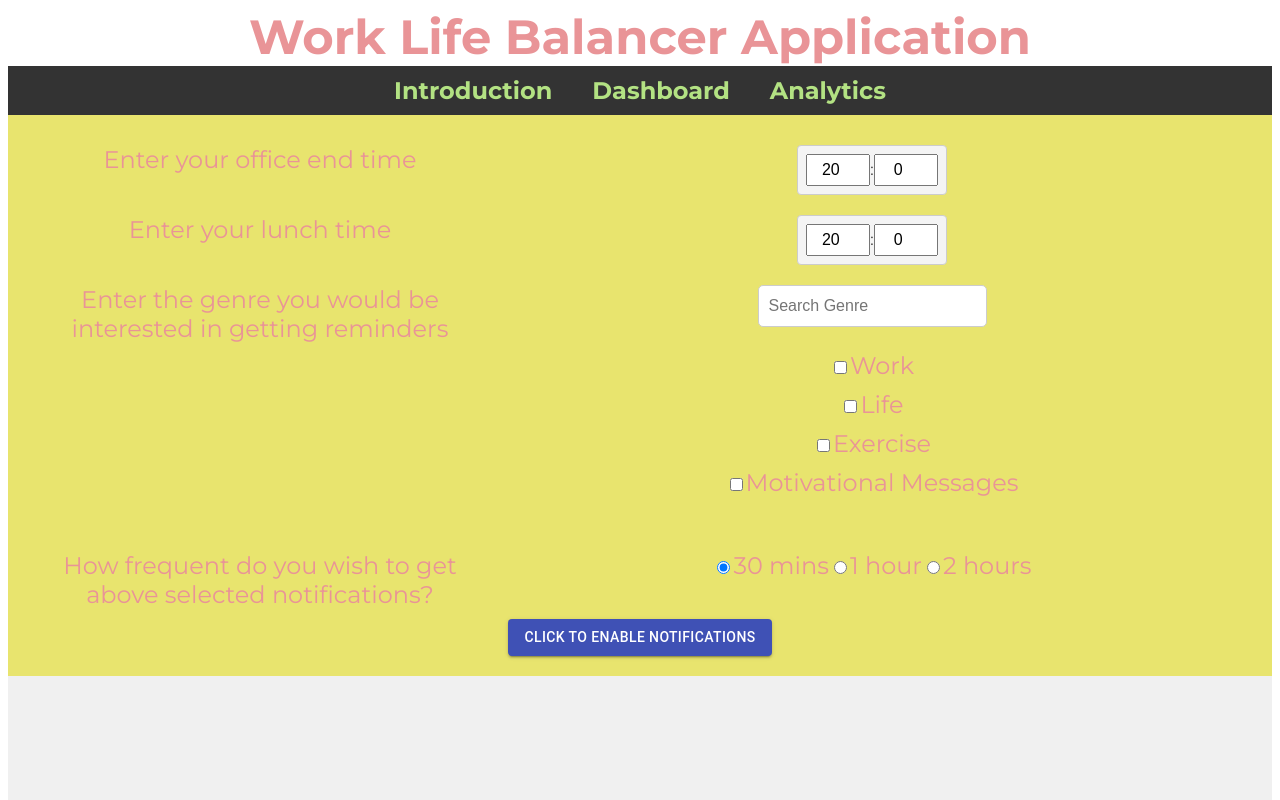
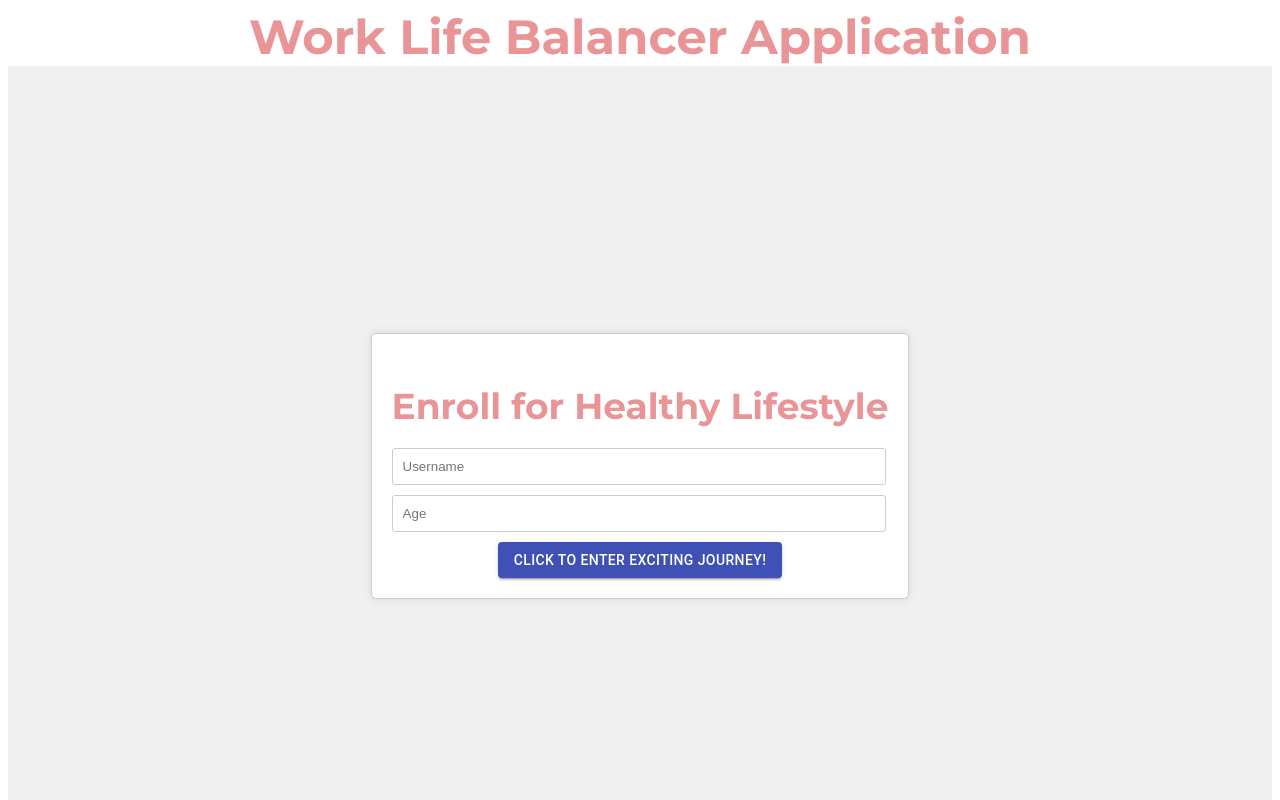
Before and after one commit to humerasharief/Worklife-balance-app-9-aug, a React (Create React App) app: page / in a window 1280 px wide. Shown: the top 800 px of the page. Built offline with nearby package versions, Linux system fonts and the light colour scheme.

Commit message:
updated not show nav bar in login page

```diff
--- a/src/App.js
+++ b/src/App.js
@@ -11,7 +11,6 @@ const App = () => {
       <Router>
         <Header />
         <Switch>
-          <Route exact path="/" component={Login} />
           <Route path="/home" component={Home} />
         </Switch>
       </Router>
--- a/src/components/Header/Header.js
+++ b/src/components/Header/Header.js
@@ -4,12 +4,14 @@ import { BrowserRouter as Router, Route, NavLink, Switch } from 'react-router-do
 import Home from '../Home/Home';
 import { useLocation } from 'react-router-dom';
 import Analytics from '../Analytics/Analytics';
+import Login from '../Login/Login';
 const Header = () => {
     const location = useLocation();
   return (
     <header className="header">
       <h1>Work Life Balancer Application </h1>
-      <nav className="navigation"  >
+      {location.pathname !== '/' ?
+        (<nav className="navigation"  >
           <ul className="nav-list">
             <li className={location.pathname === '/intro' ? 'active' : ''}>
               <NavLink exact to="/intro">
@@ -21,15 +23,15 @@ const Header = () => {
                 Dashboard
               </NavLink>
             </li>
-            <li>
-              <NavLink to="/analytics" activeClassName="active">
+            <li className={location.pathname === '/analytics' ? 'active' : ''}>
+              <NavLink exact to="/analytics">
                 Analytics
               </NavLink>
             </li>
           </ul>
-        </nav>
+        </nav>) : null}
         <Switch>
-          <Route exact path="/" component={Home} />
+          <Route exact path="/" component={Login} />
           <Route exact path="/analytics" component={Analytics} />
         </Switch>
     </header>
```
